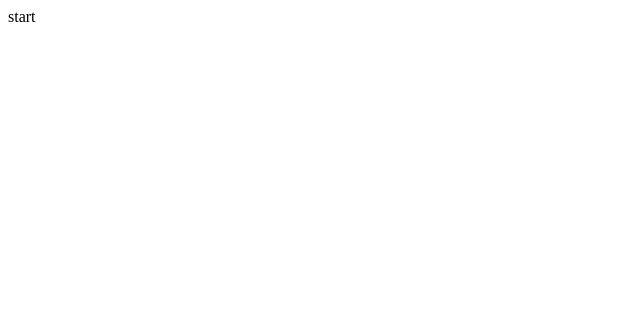
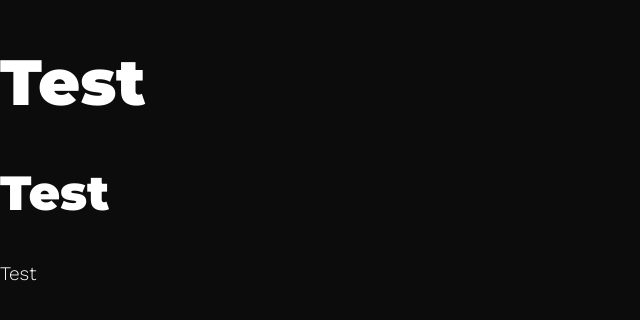
Before and after one commit to Snakerrek/portfolio, a React (Create React App) app: page / in a window 1280 px wide. Shown: the top 320 px of the page, without its empty margins (0-640 px from the left). Built offline with nearby package versions, Linux system fonts and the light colour scheme.

Commit message:
adding globalStyles

```diff
--- a/package.json
+++ b/package.json
@@ -12,6 +12,7 @@
     "@types/react-dom": "^17.0.11",
     "react": "^17.0.2",
     "react-dom": "^17.0.2",
+    "react-icons": "^4.3.1",
     "react-scripts": "^3.0.1",
     "styled-components": "^5.3.3",
     "typescript": "^4.5.5",
@@ -40,5 +41,8 @@
       "last 1 firefox version",
       "last 1 safari version"
     ]
+  },
+  "devDependencies": {
+    "@types/styled-components": "^5.1.22"
   }
 }
--- a/src/App.tsx
+++ b/src/App.tsx
@@ -1,7 +1,15 @@
 import React from "react";
+import { GlobalStyle } from "./GlobalStyle";
 
 const App: React.FC = () => {
-  return <div className="App">start</div>;
+  return (
+    <div className="App">
+      <h1>Test</h1>
+      <h2>Test</h2>
+      <p>Test</p>
+      <GlobalStyle />
+    </div>
+  );
 };
 
 export default App;
--- /dev/null
+++ b/src/GlobalStyle.tsx
@@ -0,0 +1,52 @@
+import { createGlobalStyle } from "styled-components";
+
+export const GlobalStyle = createGlobalStyle`
+  @import url('https://fonts.googleapis.com/css2?family=Montserrat:wght@900&family=Work+Sans:wght@300&display=swap');
+
+  :root{
+    --white: #fff;
+    --grey: #262626;
+    --black: #0c0c0c;
+    --lightBlue: #1F44FF;
+    --mediumBlue: #1C20FF;
+    --darkBlue: #1C11A4;
+
+    --fontHuge: 4rem;
+    --fontVeryBig: 3rem;
+    --fontBig: 2rem;
+    --fontMedium: 1.2rem;
+    --fontSmall: 1rem;
+    --fontExtraSmall: 0.8rem;
+  }
+
+  *{
+    box-sizing: border-box;
+  }
+  body{
+    margin: 0;
+    padding: 0;
+    background: rgb(12,12,12);
+  }
+
+  h1,h2,h3,h4,h5,h6,p {
+    color: var(--white);
+  }
+  h1,h2,h3,h4,h5 {
+    font-family: 'Montserrat', sans-serif;
+  }
+  p {
+    font-family: 'Work Sans', sans-serif;
+  }
+  h1 {
+    font-size: var(--fontHuge);
+  }
+  h2 {
+    font-size: var(--fontVeryBig);
+  }
+  h3,h4,h5,h6 {
+    font-size: var(--fontBig);
+  }
+  p{
+    font-size: var(--fontMedium);
+  }
+`;
```
Also changed, not shown: 1 other file (tests, documents, lock files or other folders).
